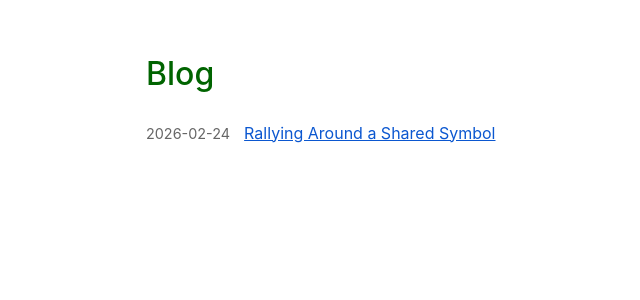
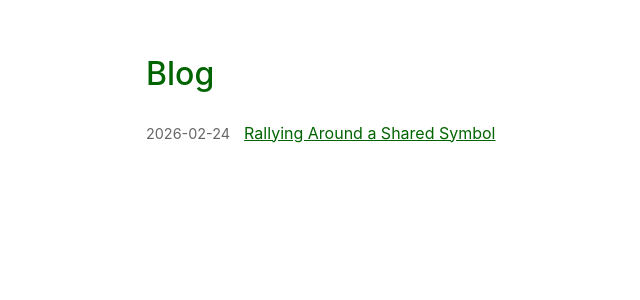
Before and after one commit to torbjornlager/book-project-home, a Jekyll site: the page built from blog.html, in a window 1280 px wide. Shown: the top 300 px of the page, without its empty margins (134-774 px from the left). Built offline with Jekyll 4.4.1, drawn with Linux system fonts in a browser that asks for light colours.

Commit message:
Use dark green for links and headings
Unify site styling by changing link color from #0b57d0 to darkgreen across blog.html, book.html, pocs.html, and talks.html. Also add an h2 rule in pocs.html (color: darkgreen) for consistent heading styling.

```diff
--- a/blog.html
+++ b/blog.html
@@ -16,7 +16,7 @@
       color: #222;
     }
     h1 { color: darkgreen; font-weight: 500; }
-    a { color: #0b57d0; }
+    a { color: darkgreen; }
     .post-date { color: #666; font-size: 0.9rem; margin-right: 0.6rem; }
     ul { list-style: none; padding: 0; }
     li { margin-bottom: 0.6rem; }
--- a/book.html
+++ b/book.html
@@ -18,7 +18,7 @@
       font-weight: 500;
     }
     a {
-      color: #0b57d0;
+      color: darkgreen;
     }
   </style>
 </head>
--- a/pocs.html
+++ b/pocs.html
@@ -17,8 +17,11 @@
       color: darkgreen;
       font-weight: 500;
     }
+    h2 {
+      color: darkgreen;
+    }
     a {
-      color: #0b57d0;
+      color: darkgreen;
     }
   </style>
 </head>
--- a/talks.html
+++ b/talks.html
@@ -24,7 +24,7 @@
       color: #333;
     }
     a {
-      color: #0b57d0;
+      color: darkgreen;
     }
     table {
       width: 100%;
```
